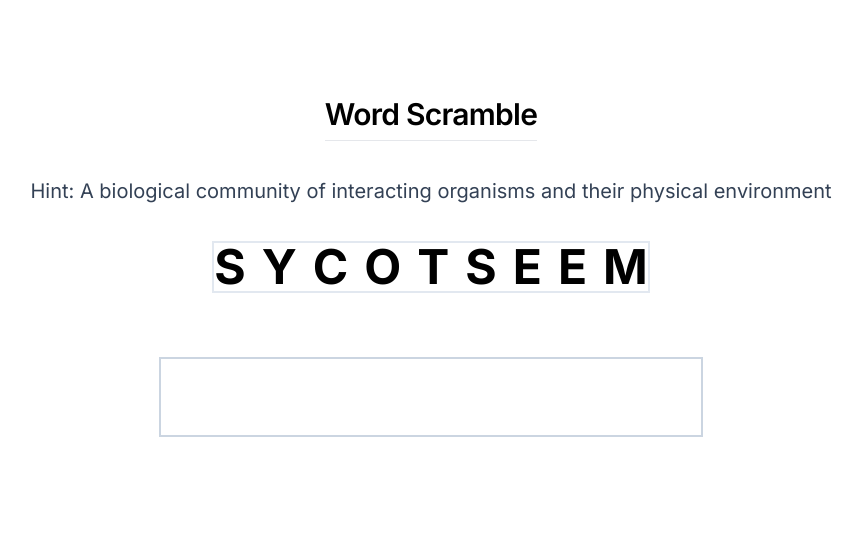
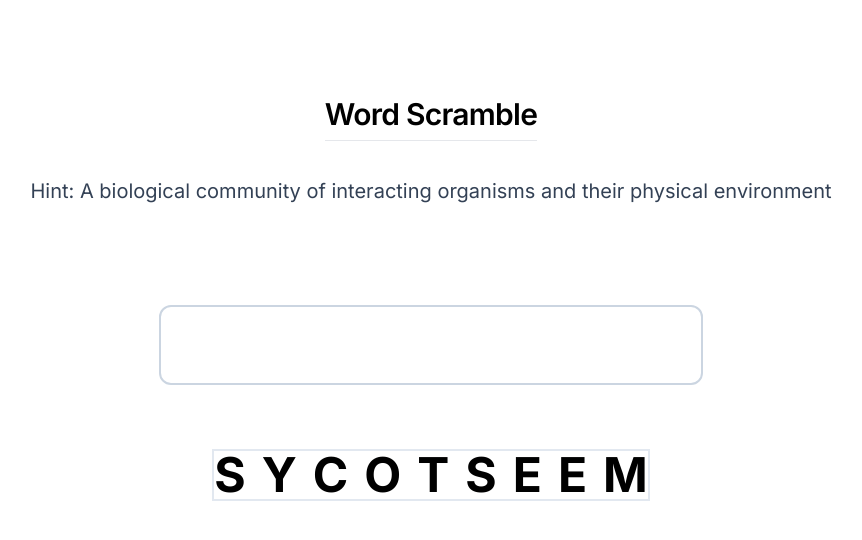
Before and after one commit to didymu5/wordlyadventures, a Next.js app: page /scramble in a window 1280 px wide. Shown: the top 540 px of the page, without its empty margins (209-1071 px from the left). Built offline with nearby package versions, Linux system fonts and the light colour scheme.

Commit message:
feat: re-arranges

```diff
--- a/src/components/Scramble/AnswerZone.tsx
+++ b/src/components/Scramble/AnswerZone.tsx
@@ -15,12 +15,13 @@ function AnswerZone({
   const style = {
     color: isOver ? "green" : undefined,
   };
+
   const borderStyleToggle = isOver ? `border-green-200` : `border-slate-300`;
   return (
     <div
       ref={setNodeRef}
       style={style}
-      className={`flex gap-2 text-responsive-sm uppercase font-bold border-2 ${borderStyleToggle} min-h-20 my-16 w-full md:w-1/2 py-2 px-7 select-none`}
+      className={`flex gap-2 text-responsive-sm justify-center uppercase font-bold border-2 rounded-xl ${borderStyleToggle} min-h-20 my-16 w-full md:w-1/2 py-1 px-7 select-none`}
     >
       {answer}
     </div>
--- a/src/components/Scramble/Scramble.tsx
+++ b/src/components/Scramble/Scramble.tsx
@@ -55,11 +55,11 @@ function Scramble({
         Hint: {hint}
       </div>
       <DndContext onDragEnd={handleDragEnd} id="dnd_describe">
-        <div className="flex gap-4 uppercase font-bold text-5xl border-2 border-slate-200">
+	<AnswerZone answer={answer} letterID={letterID} />
+	<div className="flex gap-4 uppercase font-bold text-5xl border-2 border-slate-200 mb-12">
           <WordMix letters={letters} letterID={letterID} />
         </div>
 
-        <AnswerZone answer={answer} letterID={letterID} />
         {isSolved === false && (
           <>
             <p className="text-red-600 text-lg mb-5">Not quite! try again!</p>{" "}
```
